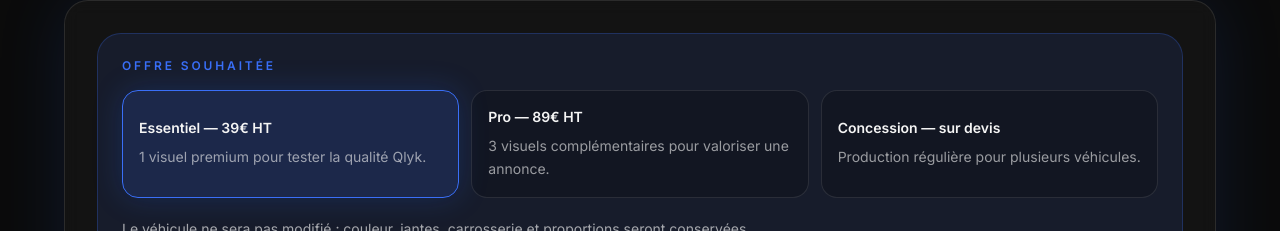
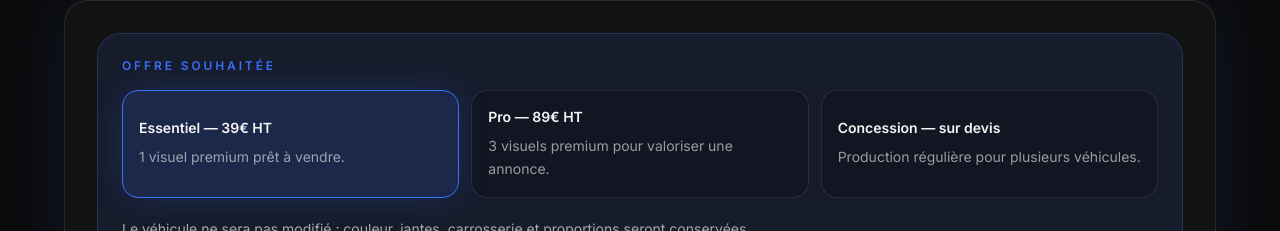
Before and after one commit to arnaudcrestey/qlyk-studio-auto, a Next.js app: page /deposer-un-vehicule in a window 1280 px wide. Shown: the part 305-536 px from the top of the page. Built offline with nearby package versions, Linux system fonts and the light colour scheme.

Commit message:
Update vehicle-deposit-form.tsx

```diff
--- a/components/vehicle-deposit-form.tsx
+++ b/components/vehicle-deposit-form.tsx
@@ -23,12 +23,12 @@ const offerOptions = [
   {
     value: 'essentiel',
     label: 'Essentiel — 39€ HT',
-    description: '1 visuel premium pour tester la qualité Qlyk.'
+    description: '1 visuel premium prêt à vendre.'
   },
   {
     value: 'pro',
     label: 'Pro — 89€ HT',
-    description: '3 visuels complémentaires pour valoriser une annonce.'
+    description: '3 visuels premium pour valoriser une annonce.'
   },
   {
     value: 'concession',
```
